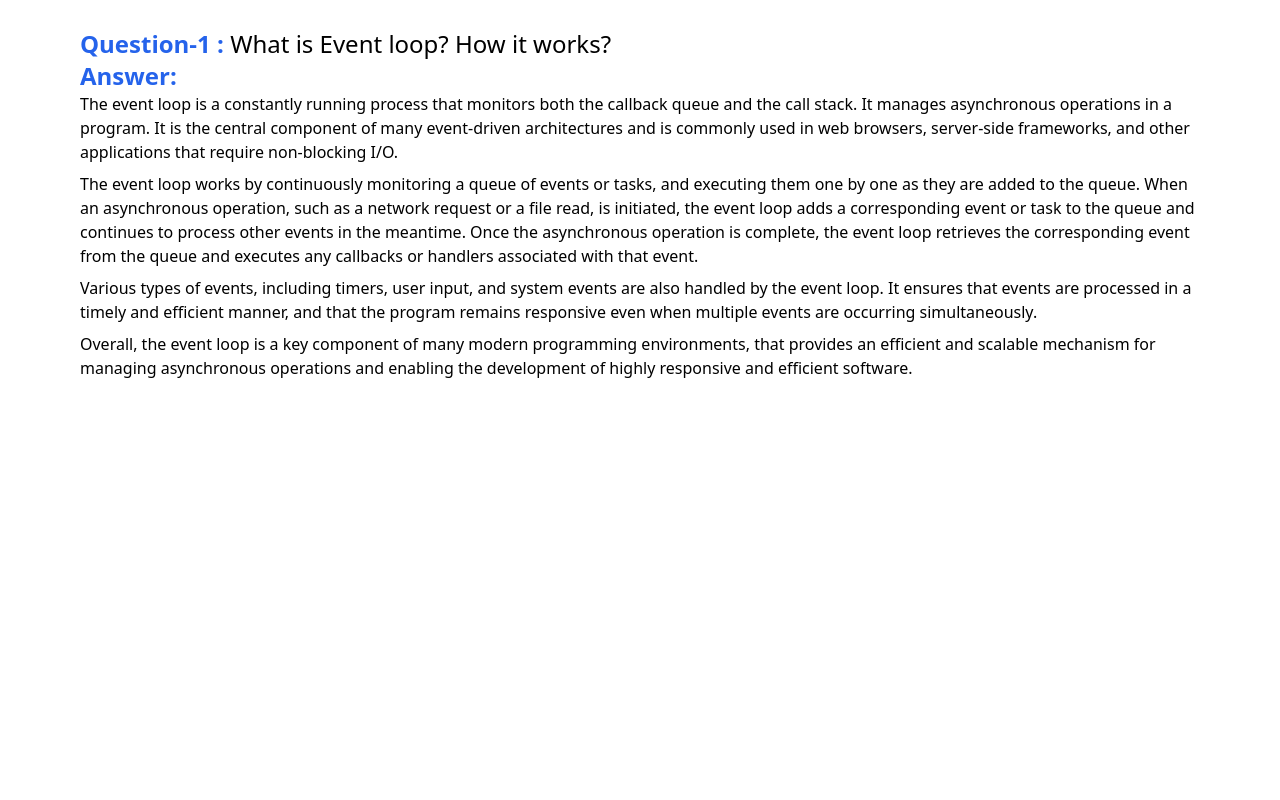
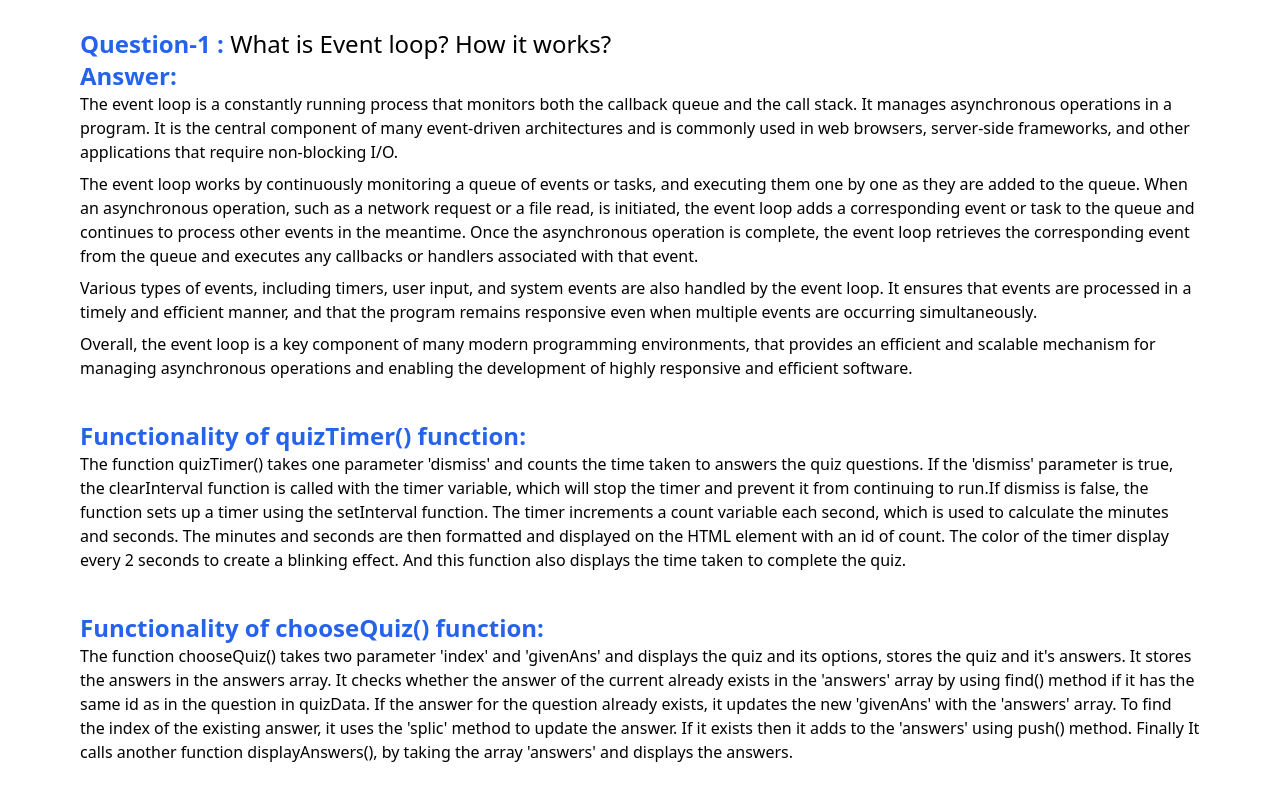
Before and after one commit to mim2041/b7a7-quiz-hero-mim2041, a plain HTML site: page blog.html in a window 1280 px wide. Shown: the part 1976-2776 px from the top of the page. Before the commit the page ends 2436 px from the top, so only its background shows below. Drawn offline with nearby package versions, Linux system fonts and the light colour scheme.

Commit message:
functionalities of the two functions are added

```diff
--- a/blog.html
+++ b/blog.html
@@ -144,7 +144,15 @@
             <p>Various types of events, including timers, user input, and system events are also handled by the event loop. It ensures that events are processed in a timely and efficient manner, and that the program remains responsive even when multiple events are occurring simultaneously.</p>
             <p class="my-2">Overall, the event loop is a key component of many modern programming environments, that provides an efficient and scalable mechanism for managing asynchronous operations and enabling the development of highly responsive and efficient software.</p>
         </div>
+        <div class="my-10">
+            <h3 class="text-blue-600 font-bold text-2xl">Functionality of quizTimer() function: </h3>
+            <p>The function quizTimer() takes one parameter 'dismiss' and counts the time taken to answers the quiz questions. If the 'dismiss' parameter is true, the clearInterval function is called with the timer variable, which will stop the timer and prevent it from continuing to run.If dismiss is false, the function sets up a timer using the setInterval function. The timer increments a count variable each second, which is used to calculate the minutes and seconds. The minutes and seconds are then formatted and displayed on the HTML element with an id of count. The color of the timer display every 2 seconds to create a blinking effect. And this function also displays the time taken to complete the quiz.</p>
+          </div>
 
+          <div>
+            <h3 class="text-blue-600 font-bold text-2xl">Functionality of chooseQuiz() function: </h3>
+            <p>The function chooseQuiz() takes two parameter 'index' and 'givenAns' and displays the quiz and its options, stores the quiz and it's answers. It stores the answers in the answers array. It checks whether the answer of the current already exists in the 'answers' array by using find() method if it has the same id as in the question in quizData. If the answer for the question already exists, it updates the new 'givenAns' with the 'answers' array. To find the index of the existing answer, it uses the 'splic' method to update the answer. If it exists then it adds to the 'answers' using push() method. Finally It calls another function displayAnswers(), by taking the array 'answers' and displays the answers.</p>
+          </div>
 
     </main>
 </body>
```
